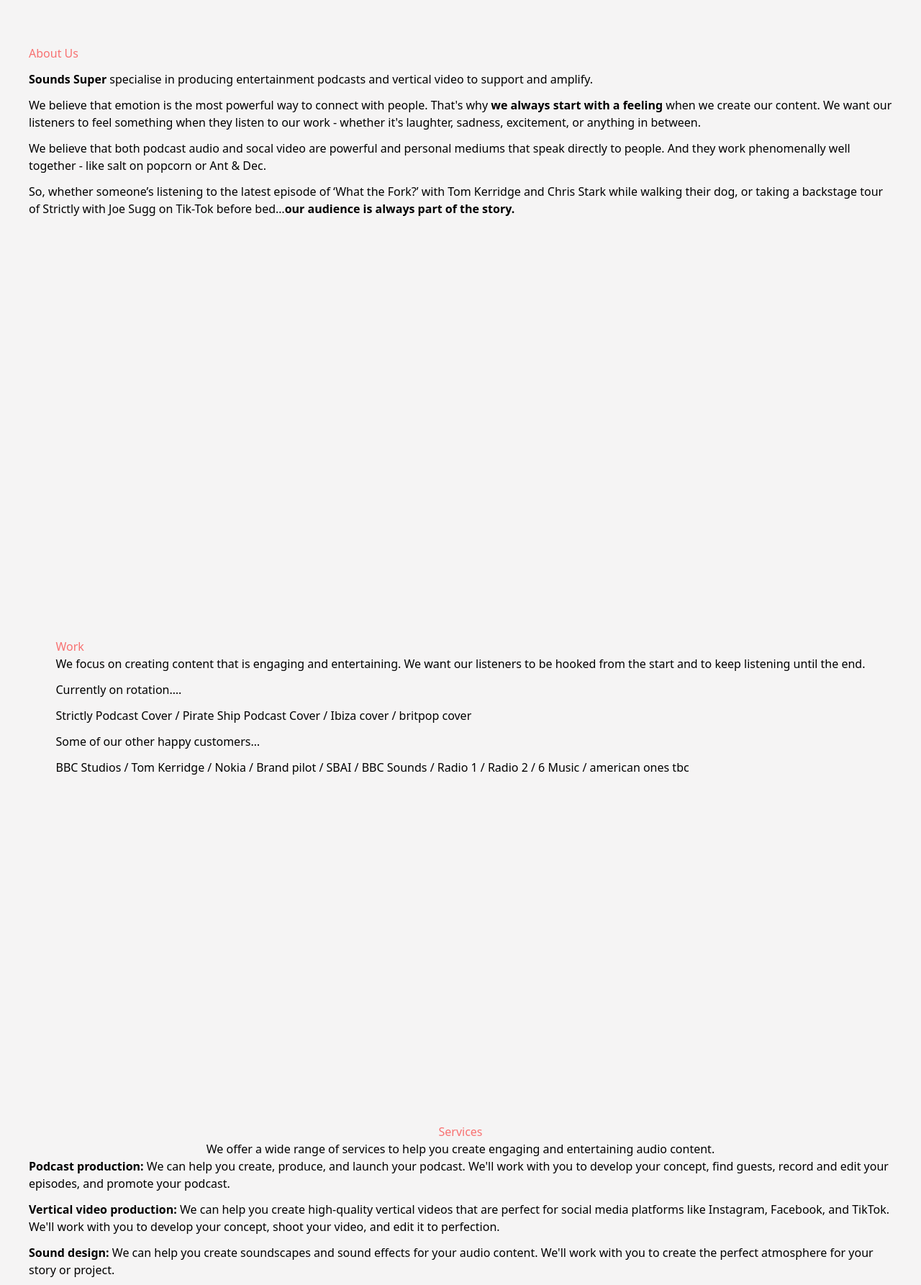
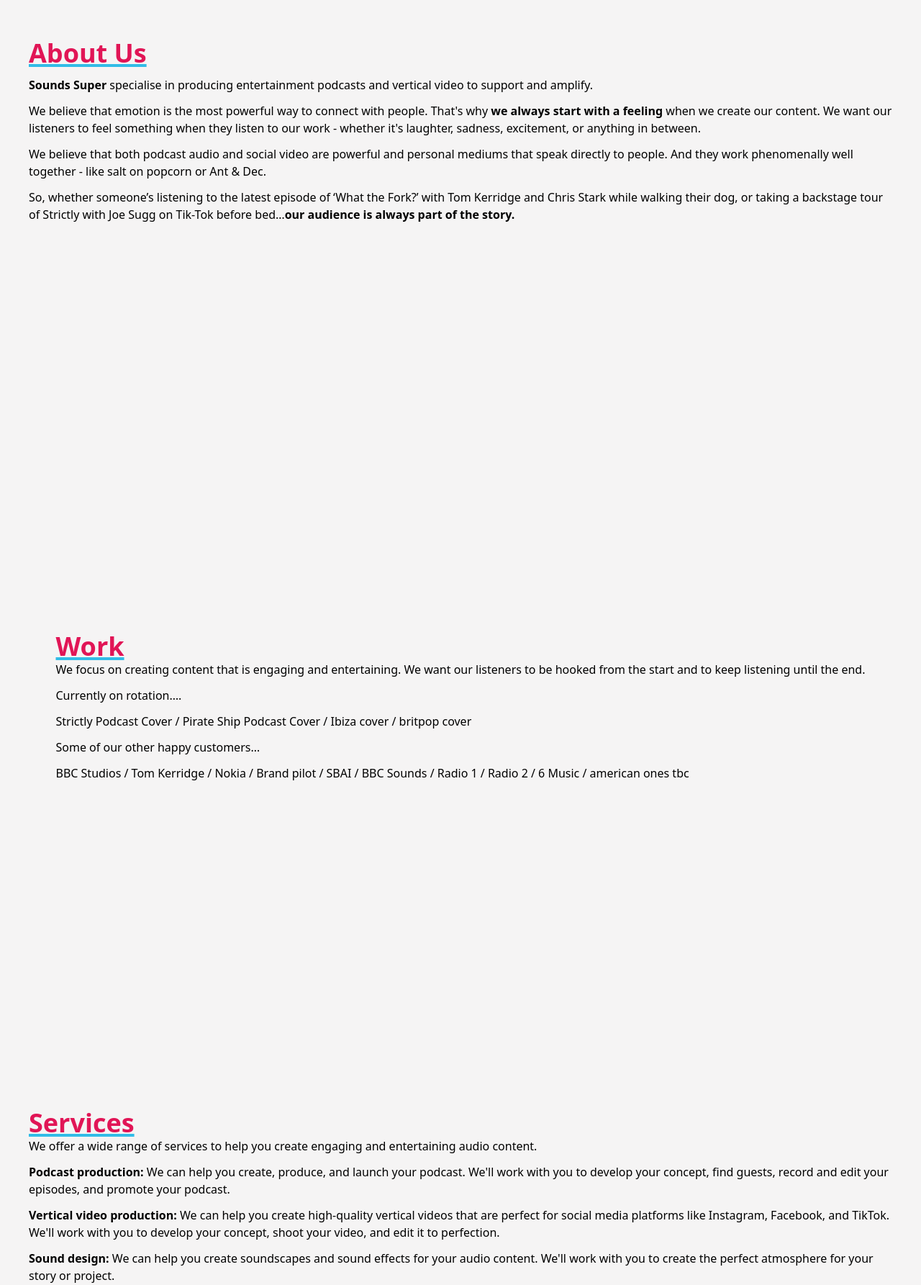
Before and after one commit to Fredgroom/sounds_super, a React (Vite) app: page / in a window 1280 px wide. Shown: the part 1012-2797 px from the top of the page at 72% size. Built offline with nearby package versions, Linux system fonts and the light colour scheme.

Commit message:
mvp website

```diff
--- a/src/components/aboutus.tsx
+++ b/src/components/aboutus.tsx
@@ -5,7 +5,9 @@
       className="px-10 min-h-screen flex flex-col justify-center items-center"
     >
       <div>
-        <h1 className="text-red-400 mb-3">About Us</h1>
+        <h1 className="text-[#E11556] text-4xl font-extrabold mb-3 underline decoration-[#32BCE7] decoration-500 decoration-4">
+          About Us
+        </h1>
         <img />
         <p className="mb-3">
           <strong>Sounds Super</strong> specialise in producing entertainment
@@ -19,7 +21,7 @@
           excitement, or anything in between.
         </p>
         <p className="mb-3">
-          We believe that both podcast audio and socal video are powerful and
+          We believe that both podcast audio and social video are powerful and
           personal mediums that speak directly to people. And they work
           phenomenally well together - like salt on popcorn or Ant & Dec.
         </p>
--- a/src/components/contact.tsx
+++ b/src/components/contact.tsx
@@ -5,8 +5,14 @@
       className="px-10 min-h-screen flex flex-col justify-center items-center"
     >
       <div>
-        <h1>
-          Got an exciting project in mind? We're all ears - hell@soundssuper.co
+        <h1 className="text-4xl text-[#E11556] font-extrabold py-5 ">
+          Contact Us
+        </h1>
+        <h1 className="text-4xl">
+          Got an exciting project in mind? We're all ears -{" "}
+          <span className="text-[#E11556] font-extrabold">
+            hello@soundssuper.co
+          </span>
         </h1>
       </div>
     </section>
--- a/src/components/services.tsx
+++ b/src/components/services.tsx
@@ -2,29 +2,34 @@
   return (
     <section
       id="services"
-      className="px-10 min-h-screen flex flex-col justify-center items-center"
+      className="px-10 min-h-screen flex flex-col justify-center items-center mb-24 "
     >
-      <h1 className="text-red-400">Services</h1>
-      <p>
+      <div className="mb-3">
+        <h1 className="text-[#E11556] text-4xl font-extrabold underline decoration-[#32BCE7] decoration-500 decoration-4">
+          Services
+        </h1>
+        <p className="mb-3">
           We offer a wide range of services to help you create engaging and
           entertaining audio content.
         </p>
         <ul>
           <li className="mb-3">
-          <strong>Podcast production:</strong> We can help you create, produce,
-          and launch your podcast. We'll work with you to develop your concept,
-          find guests, record and edit your episodes, and promote your podcast.
+            <strong>Podcast production:</strong> We can help you create,
+            produce, and launch your podcast. We'll work with you to develop
+            your concept, find guests, record and edit your episodes, and
+            promote your podcast.
           </li>
           <li className="mb-3">
             <strong>Vertical video production:</strong> We can help you create
             high-quality vertical videos that are perfect for social media
-          platforms like Instagram, Facebook, and TikTok. We'll work with you to
-          develop your concept, shoot your video, and edit it to perfection.
+            platforms like Instagram, Facebook, and TikTok. We'll work with you
+            to develop your concept, shoot your video, and edit it to
+            perfection.
           </li>
           <li className="mb-3">
-          <strong>Sound design:</strong> We can help you create soundscapes and
-          sound effects for your audio content. We'll work with you to create
-          the perfect atmosphere for your story or project.
+            <strong>Sound design:</strong> We can help you create soundscapes
+            and sound effects for your audio content. We'll work with you to
+            create the perfect atmosphere for your story or project.
           </li>
           <li className="mb-3">
             <strong>Audio editing:</strong> We can edit your audio content to
@@ -34,8 +39,8 @@
           <li className="mb-3">
             <strong>Social media strategy:</strong> We can help you develop a
             social media strategy that will help you reach your target audience
-          with your vertical videos. We'll work with you to identify your target
-          audience, create engaging content, and measure your results.{" "}
+            with your vertical videos. We'll work with you to identify your
+            target audience, create engaging content, and measure your results.{" "}
           </li>
           <li className="mb-3">
             <strong>Social media management:</strong> We can manage your social
@@ -49,6 +54,7 @@
           inspires. We'll work with you to bring your vision to life and{" "}
           <strong>create something worth sharing</strong>.
         </p>
+      </div>
     </section>
   );
 };
--- a/src/components/team.tsx
+++ b/src/components/team.tsx
@@ -7,30 +7,35 @@
       className="px-10 min-h-screen flex flex-col justify-center items-center"
     >
       <div className="flex flex-col items-start">
-        <h1 className="text-red-400">Team</h1>
+        <h1 className="text-[#E11556] text-4xl font-extrabold underline decoration-[#32BCE7] decoration-500 decoration-4">
+          Team
+        </h1>
         <p className="mb-3">
           We work with talented freelance writers, presenters, and producers to
           create high-quality audio content. We are committed to producing the
           best possible product, and we work with the best people in the
           business to make that happen.
         </p>
-        <img
-          className="w-10/12 rounded-full ring-8 ring-[#E41456]-500 ring-offset-8 m-10 self-center  h-auto w-96 sm:w-96"
-          src={founderImage}
-        ></img>
         <p className="mb-3">
-          <span>Founder and Executive Producer</span>Jonathan O'Sullivan is the
-          founder and director of Sounds Super. He is a podcast producer with
-          over a decade of experience in the audio industry.
+          <span className="">Jonathan O'Sullivan</span> is the founder and
+          director of Sounds Super. He is a podcast producer with over a decade
+          of experience in the audio industry.
         </p>
+        <div className="flex flex-col items-center mb-5 w-full">
+          <img
+            className="w-10/12 rounded-full ring-8 ring-[#32BCE7] ring-offset-8 m-10 mb-5 self-center h-auto w-96 sm:w-96"
+            src={founderImage}
+          ></img>
+          <p>Jonathan O'Sullivan</p>
+        </div>
         <p className="mb-3">
-          Jonathan has worked on a wide range of projects, including The
-          Strictly Come Dancing Podcast for BBC Studios, What the Fork? for
-          Global and multiple documentaries for BBC Radio. In addition to his
-          work in podcasting, Jonathan is also a commissioning producer for BBC
-          Sounds. Jonathan is a creative and passionate audio professional with
-          a deep understanding of the medium. He is always looking for new ways
-          to tell stories and to engage audiences.
+          Jonathan has worked on a wide range of projects, including The Come
+          Dancing Podcast for BBC Studios, What the Fork? for Global and
+          multiple documentaries for BBC Radio. In addition to his work in
+          podcasting, Jonathan is also a commissioning producer for BBC Sounds.
+          Jonathan is a creative and passionate audio professional with a deep
+          understanding of the medium. He is always looking for new ways to tell
+          stories and to engage audiences.
         </p>
         <p className="mb-3">Here are some of Jonathan's achievements:</p>
         <ul role="list">
--- a/src/components/video.tsx
+++ b/src/components/video.tsx
@@ -1,21 +1,25 @@
-import video from "../assets/sounds_super.mp4";
+// import video from "../assets/sounds_super.mp4";
+import gif from "../assets/sounds_super.gif";
 
 const Video = () => {
   return (
     <section
       id="video"
-      className=" min-h-screen flex flex-col justify-center items-center"
+      className="min-h-screen flex flex-col justify-center items-center"
     >
-      <video
+      {/* <video
         muted
         preload="auto"
         autoPlay
         loop
         className="w-full aspect-video "
       >
-        <source src={video} type="video/mp4" />
-      </video>
-      <h1>Copy/title here might be good</h1>
+        <source
+          src="https://lh3.googleusercontent.com/86KYU3DAPqrlj7weZ8PdUEKpXwZQb7aptCuYAF6G1Sk6aQeRt1SyZ_ttsnjMNKYMFcsBi1Mh9C9a3awlencEorybw_K0yzIpadGa34rnRHGh1fUvAXqL-mk19nZWVl5t3A=w1280"
+          type="video/mp4"
+        />
+      </video> */}
+      <img src={gif} />
     </section>
   );
 };
--- a/src/components/work.tsx
+++ b/src/components/work.tsx
@@ -5,13 +5,15 @@
       className="px-10 min-h-screen flex flex-col justify-center items-center"
     >
       <div>
-        <h1 className="text-red-400">Work</h1>
+        <h1 className="text-[#E11556] text-4xl font-extrabold underline decoration-[#32BCE7] decoration-500 decoration-4">
+          Work
+        </h1>
         <p className="mb-3">
           We focus on creating content that is engaging and entertaining. We
           want our listeners to be hooked from the start and to keep listening
           until the end.
         </p>
-        <p className="mb-3">Currently on rotation….</p>
+        <h2 className="mb-3 ">Currently on rotation….</h2>
         <p className="mb-3">
           Strictly Podcast Cover / Pirate Ship Podcast Cover / Ibiza cover /
           britpop cover
```
Also changed, not shown: src/assets/colours.md (+2 -0 lines), src/assets/sounds_super.gif (added), src/assets/sounds_super_edit.gif (added). Lines whose indentation alone changed are shown as unchanged.
